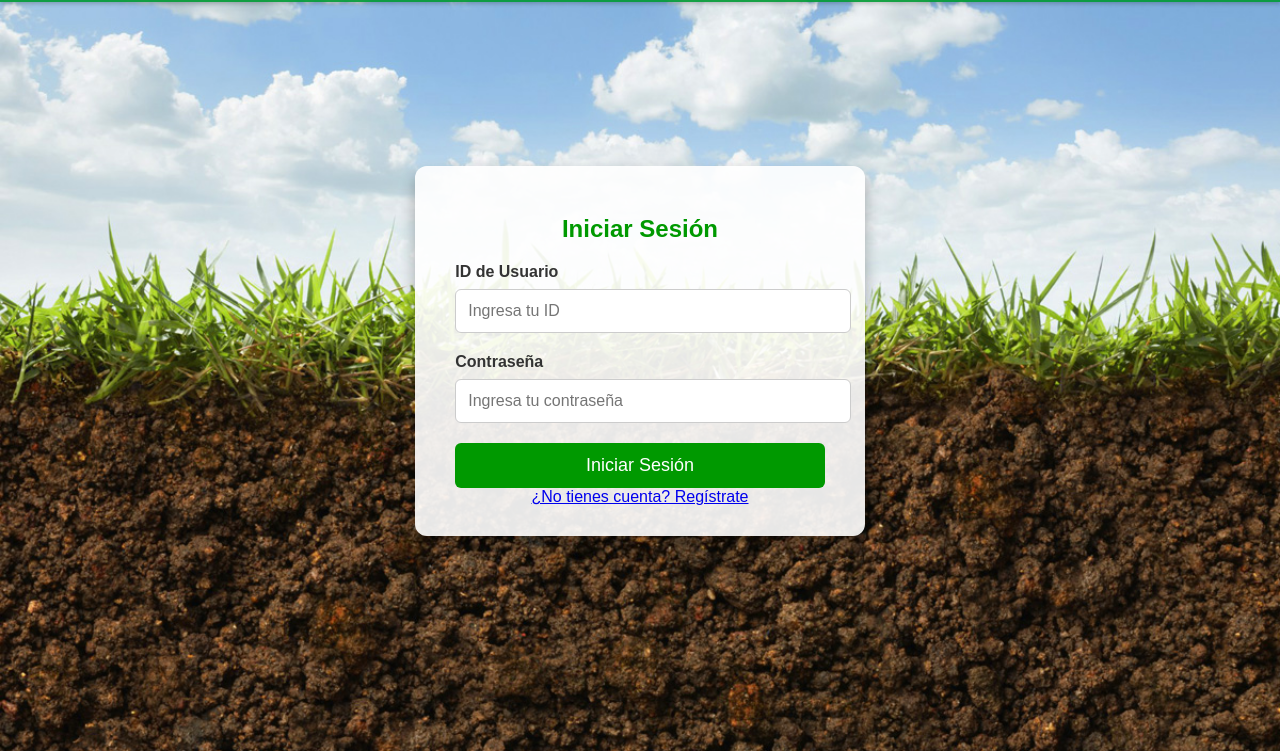
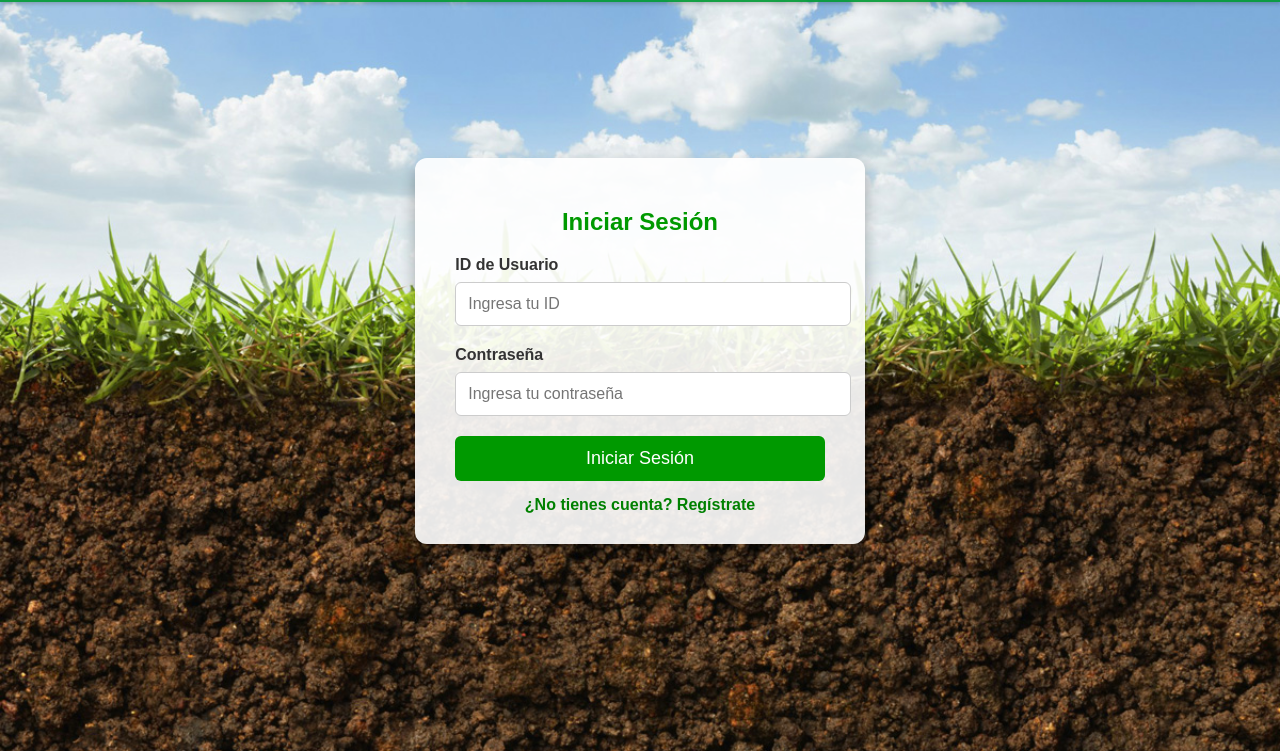
Before and after one commit to JordanIsrael23/Sistema_GestionSuelos_Biologica, a plain HTML site: page login.html in a window 1280 px wide. Shown: the part 49-800 px from the top of the page. Drawn offline with Linux system fonts and the light colour scheme.

Commit message:
Add files via upload

```diff
--- a/CSS/login.css
+++ b/CSS/login.css
@@ -102,6 +102,20 @@ button:active {
   width: 24px;
   height: 24px;
 }
+.register-link {
+  text-align: center;
+  margin-top: 15px;
+}
+
+.register-link a {
+  color: green;
+  text-decoration: none;
+  font-weight: bold;
+}
+
+.register-link a:hover {
+  text-decoration: underline;
+}
 
 @keyframes fadeIn {
   from {
```
